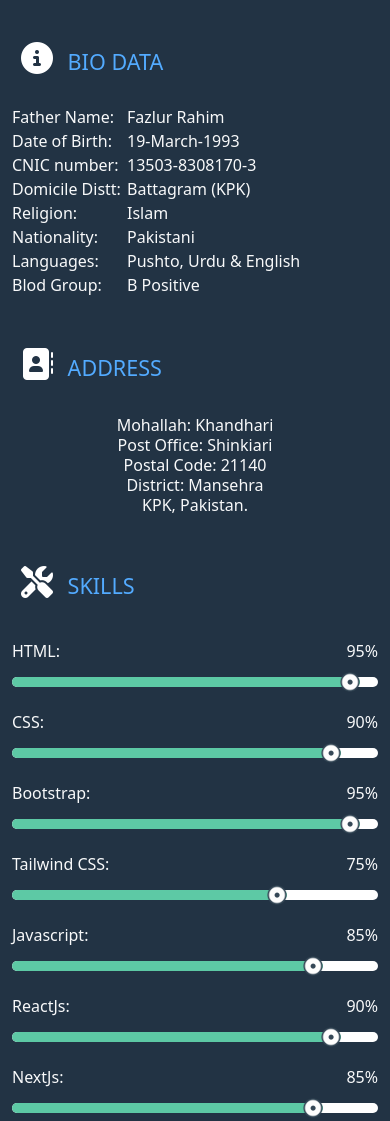
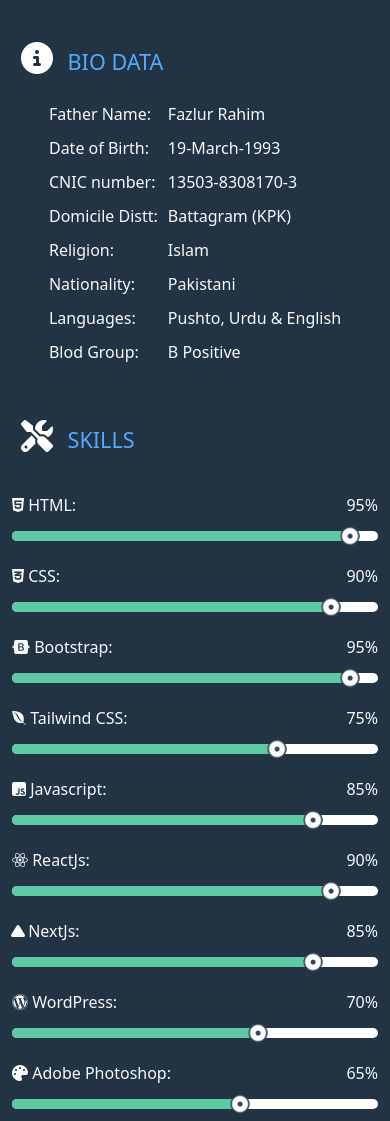
Before and after one commit to saleemullahkhansaleem/resume, a plain HTML site: page index.html in a window 390 px wide. Shown: the part 880-2001 px from the top of the page. Drawn offline with nearby package versions, Linux system fonts and the light colour scheme.

Commit message:
UI update
- Icon added to skills
- Address portion shift to bottom
- Responsiveness improved

```diff
--- a/css/style.css
+++ b/css/style.css
@@ -59,6 +59,7 @@ p{
 }
 .bio tr td{
 	min-width: 115px;
+	padding: 5px;
 }
 .vline{
 	width: 0px;
--- a/index.html
+++ b/index.html
@@ -11,7 +11,6 @@
 	<script src="https://cdn.jsdelivr.net/npm/bootstrap@5.3.1/dist/js/bootstrap.bundle.min.js"
 		integrity="sha384-HwwvtgBNo3bZJJLYd8oVXjrBZt8cqVSpeBNS5n7C8IVInixGAoxmnlMuBnhbgrkm"
 		crossorigin="anonymous"></script>
-	<!-- <link rel="stylesheet" href="https://use.fontawesome.com/releases/v5.8.2/css/all.css" integrity="sha384-oS3vJWv+0UjzBfQzYUhtDYW+Pj2yciDJxpsK1OYPAYjqT085Qq/1cq5FLXAZQ7Ay" crossorigin="anonymous"> -->
 	<script src="https://kit.fontawesome.com/8759d659c4.js" crossorigin="anonymous"></script>
 	<!-- colors=
 	bg1: #344756
@@ -79,9 +78,18 @@
 						</div>
 						Bio Data
 					</h4>
-					<table id="bio" class="bio mt-3">
+					<table id="bio" class="bio m-auto">
 						<!-- Bio Data are goes here through Javascript -->
 					</table>
+				</div>
+				<div id="skillsBlock" class="mt-5">
+					<h4 class="heading">
+						<div class="icon">
+							<i class="fas fa-tools"></i>
+						</div>
+						 Skills
+					</h4>
+					<!-- Skills are goes here through Javascript -->
 				</div>
 				<div class="mt-5">
 					<h4 class="heading">
@@ -98,15 +106,6 @@
 						District: Mansehra</br>
 						KPK, Pakistan.
 					</p>
-				</div>
-				<div id="skillsBlock" class="mt-5">
-					<h4 class="heading">
-						<div class="icon">
-							<i class="fas fa-tools"></i>
-						</div>
-						 Skills
-					</h4>
-					<!-- Skills are goes here through Javascript -->
 				</div>
 			</div>
 			<div class="col-12 col-sm-12 col-md-12 col-lg-9 col-xl-9">
@@ -214,42 +213,52 @@
 		const skills = [
 			{
 				name:'HTML',
+				icon:'fa-brands fa-html5',
 				health: '95%'
 			},
 			{
 				name:'CSS',
+				icon:'fa-brands fa-css3-alt',
 				health: '90%'
 			},
 			{
 				name:'Bootstrap',
+				icon:'fa-brands fa-bootstrap',
 				health: '95%'
 			},
 			{
 				name:'Tailwind CSS',
+				icon:'fa-brands fa-envira',
 				health: '75%'
 			},
 			{
 				name:'Javascript',
+				icon:'fa-brands fa-square-js',
 				health: '85%'
 			},
 			{
 				name:'ReactJs',
+				icon:'fa-brands fa-react',
 				health: '90%'
 			},
 			{
 				name:'NextJs',
+				icon:'fa-solid fa-play fa-rotate-270',
 				health: '85%'
 			},
 			{
 				name:'WordPress',
+				icon:'fa-brands fa-wordpress',
 				health: '70%'
 			},
 			{
 				name:'Adobe Photoshop',
+				icon:'fa-solid fa-palette',
 				health: '65%'
 			},
 			{
 				name:'Adobe Illustrator',
+				icon:'fa-solid fa-bezier-curve',
 				health: '60%'
 			},
 		]
@@ -336,7 +345,7 @@
 			document.getElementById('bio').innerHTML += '<tr><td>'+item.name+':</td><td>'+item.value+'</td></tr>';
 		});
 		skills.map((item)=> {
-			document.getElementById('skillsBlock').innerHTML += '<p class="float-start clear-both" id="skillOneName">' + item.name + ':</p><p class="float-end">' + item.health + '</p><div class="skill clear-both"><div class="skill-val" style="width:' + item.health + '"><img src="icon/circle.png" alt="skill%" width="20px" class="skill-btn"></div></div>';
+			document.getElementById('skillsBlock').innerHTML += '<p class="float-start clear-both" id="skillOneName"><i class="'+item.icon+'"></i> ' + item.name + ':</p><p class="float-end">' + item.health + '</p><div class="skill clear-both"><div class="skill-val" style="width:' + item.health + '"><img src="icon/circle.png" alt="skill%" width="20px" class="skill-btn"></div></div>';
 		});
 		function showData(item, id){
 			document.getElementById(id).innerHTML += `<tr>
```
